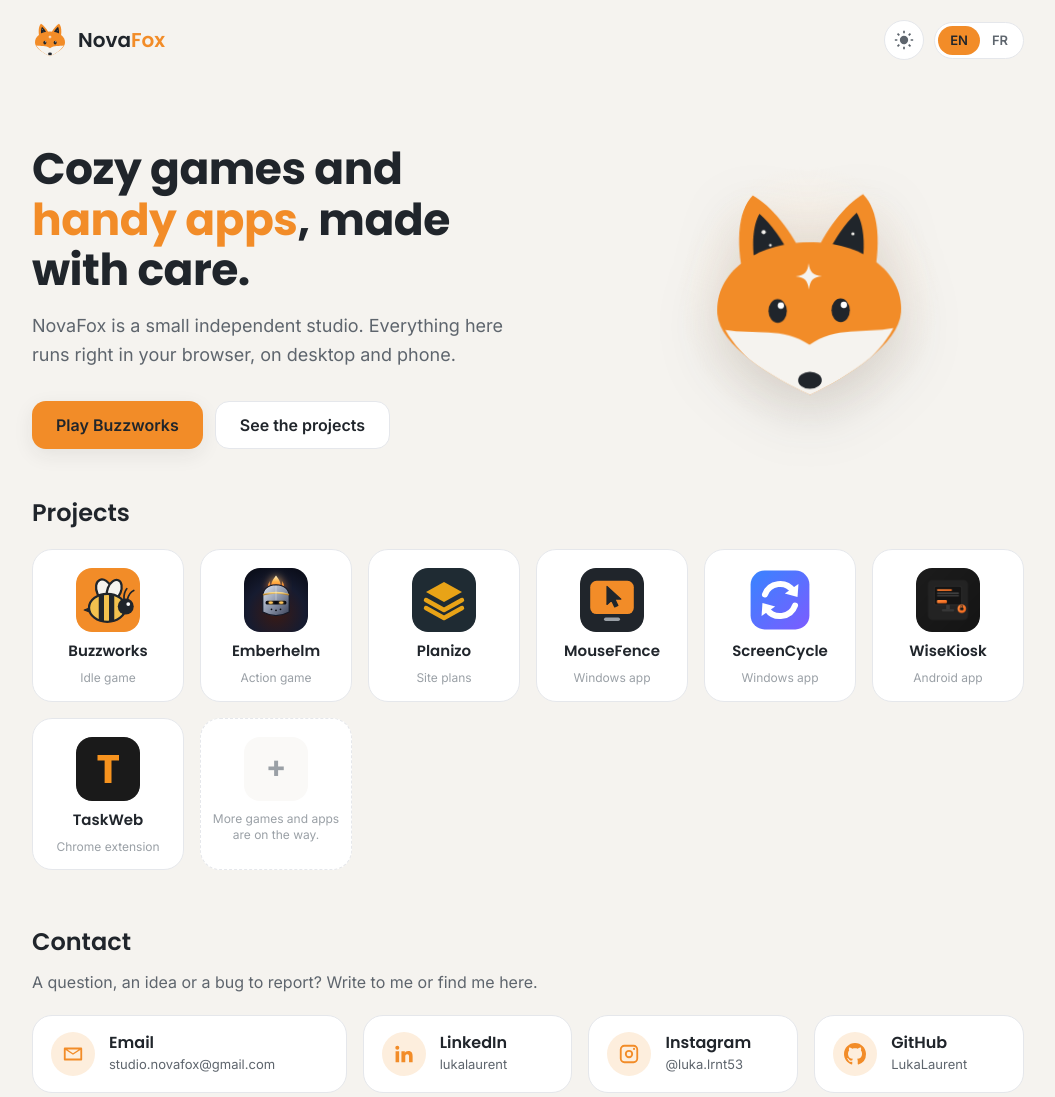
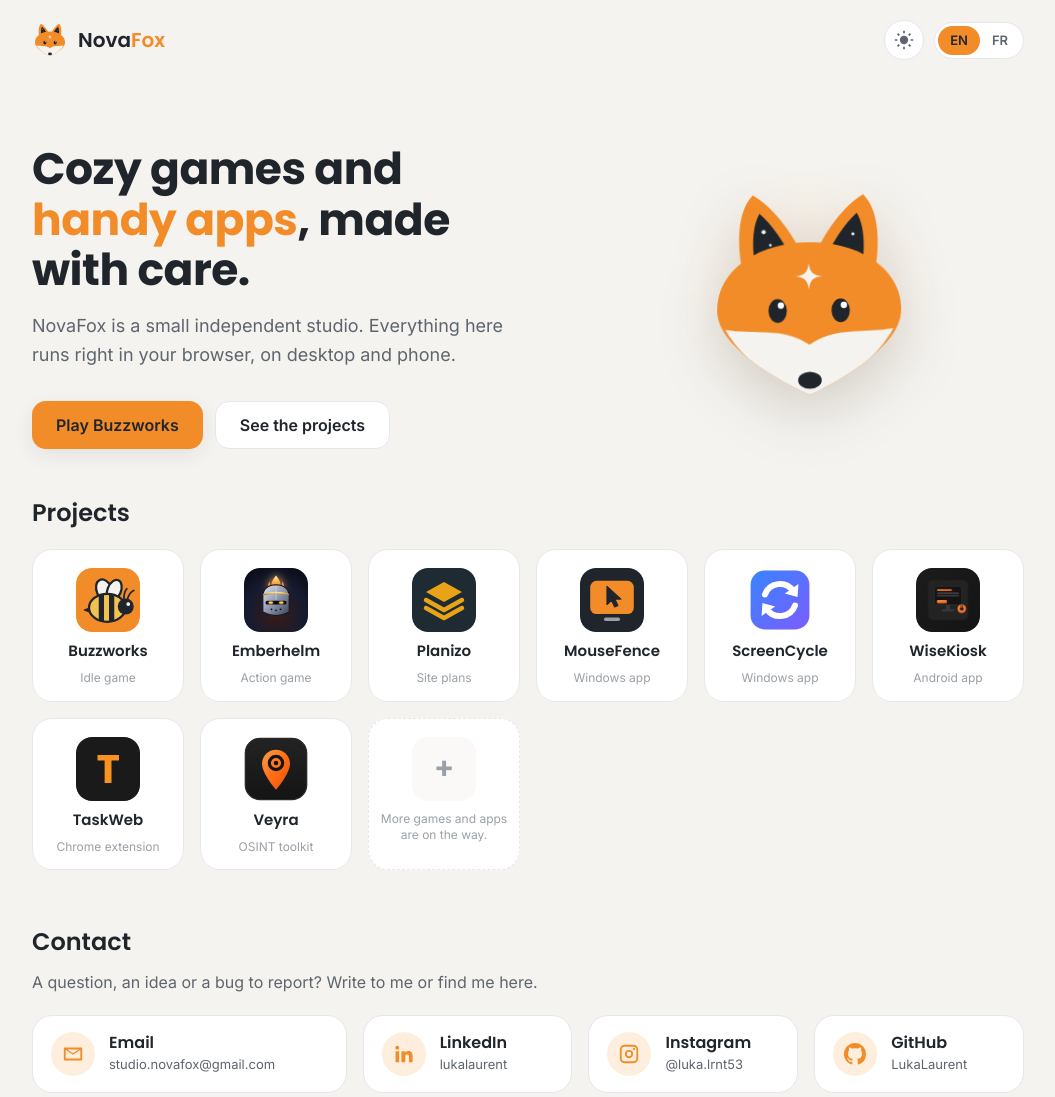
Before and after one commit to LukaLaurent/novafox, a plain HTML site: page site/index.html in a window 1280 px wide. Shown: the top 1097 px of the page, without its empty margins (112-1167 px from the left). Drawn offline with Linux system fonts and the light colour scheme.

Commit message:
Add Veyra
Co-Authored-By: Claude Opus 5.5 <noreply@anthropic.com>

```diff
--- a/site/index.html
+++ b/site/index.html
@@ -230,6 +230,11 @@ footer .wrap { display: flex; align-items: center; justify-content: space-betwee
       kind: { en: 'Chrome extension', fr: 'Extension Chrome' },
       desc: { en: 'Automates clicks, waits and simple conditions on any webpage with small scripts. Pick elements on the page, save scripts in a library and run them in one click.', fr: 'Automatise clics, attentes et conditions simples sur n\'importe quelle page web avec de petits scripts. Choisissez les éléments sur la page, gardez vos scripts dans une bibliothèque et lancez-les en un clic.' },
       tags: [{ en: 'Extension', fr: 'Extension' }, { en: 'Free', fr: 'Gratuit' }, { en: 'Chrome', fr: 'Chrome', teal: 1 }, { en: 'Automation', fr: 'Automatisation', teal: 1 }, { en: 'EN', fr: 'EN', teal: 1 }],
+      open: { en: 'Download', fr: 'Télécharger' } },
+    { id: 'veyra', name: 'Veyra', icon: 'assets/veyra.svg', url: 'https://github.com/LukaLaurent/Veyra', dl: 'https://github.com/LukaLaurent/Veyra/archive/refs/heads/main.zip', src: 'https://github.com/LukaLaurent/Veyra', shots: ['assets/veyra-1.jpg', 'assets/veyra-2.jpg', 'assets/veyra-3.jpg'],
+      kind: { en: 'OSINT toolkit', fr: 'Boîte à outils OSINT' },
+      desc: { en: 'A self-hosted OSINT toolkit that runs on your own computer and opens in your browser. Username, email and phone lookups across 1,160 sites, Google account and Drive metadata, certificate, DNS and IP tools. For your own accounts and authorized research.', fr: 'Une boîte à outils OSINT qui tourne sur votre propre ordinateur et s\'ouvre dans le navigateur. Recherche de pseudo, e-mail et téléphone sur 1 160 sites, métadonnées de compte Google et de Drive, outils certificats, DNS et IP. Pour vos propres comptes et des recherches autorisées.' },
+      tags: [{ en: 'App', fr: 'Appli' }, { en: 'Free', fr: 'Gratuit' }, { en: 'Python', fr: 'Python', teal: 1 }, { en: 'Windows / macOS / Linux', fr: 'Windows / macOS / Linux', teal: 1 }, { en: 'EN', fr: 'EN', teal: 1 }],
       open: { en: 'Download', fr: 'Télécharger' } }
   ];
   var L = 'en';
```
Also changed, not shown: site/assets/veyra-1.jpg (added), site/assets/veyra-2.jpg (added), site/assets/veyra-3.jpg (added), site/assets/veyra.svg (added).
